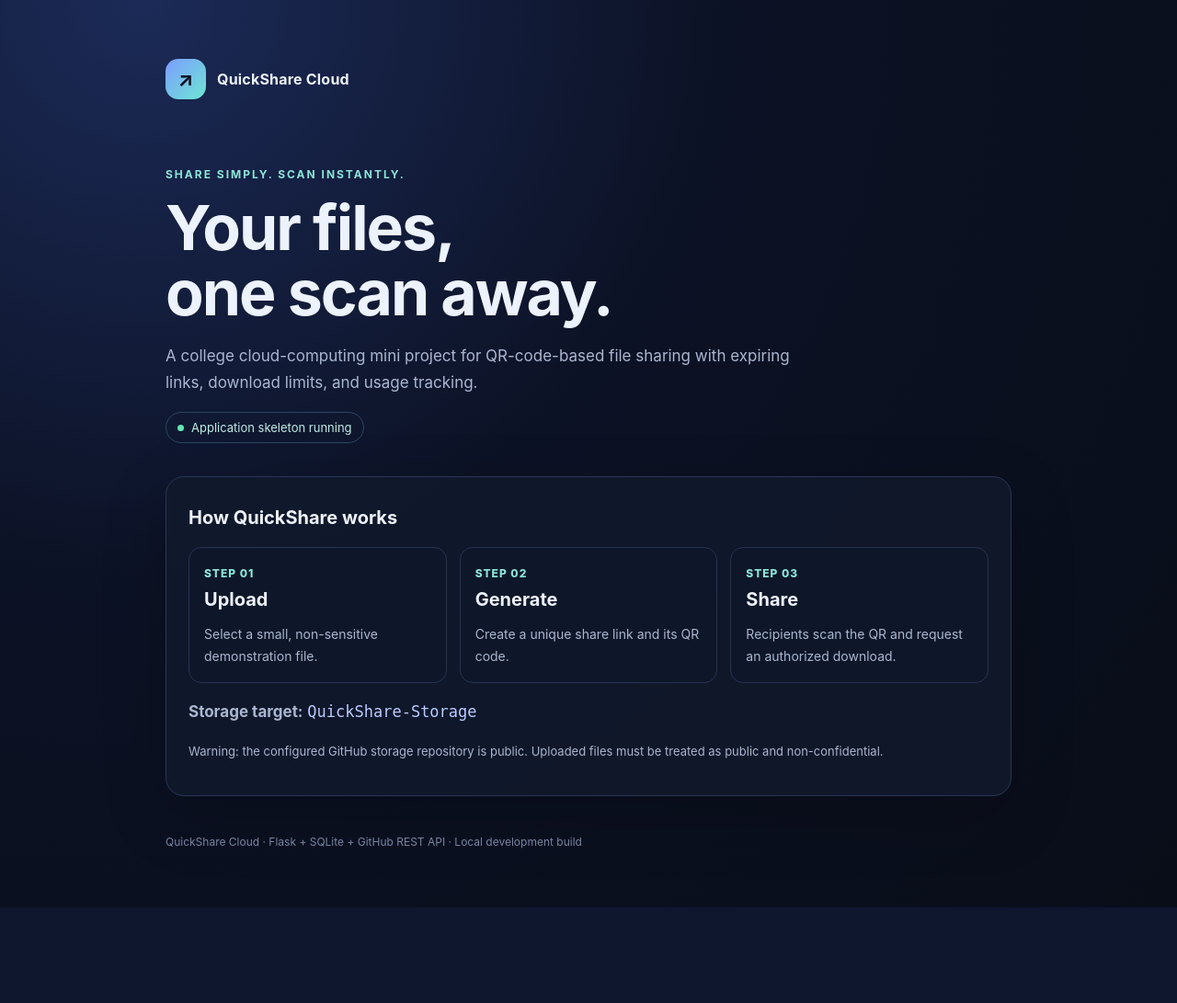
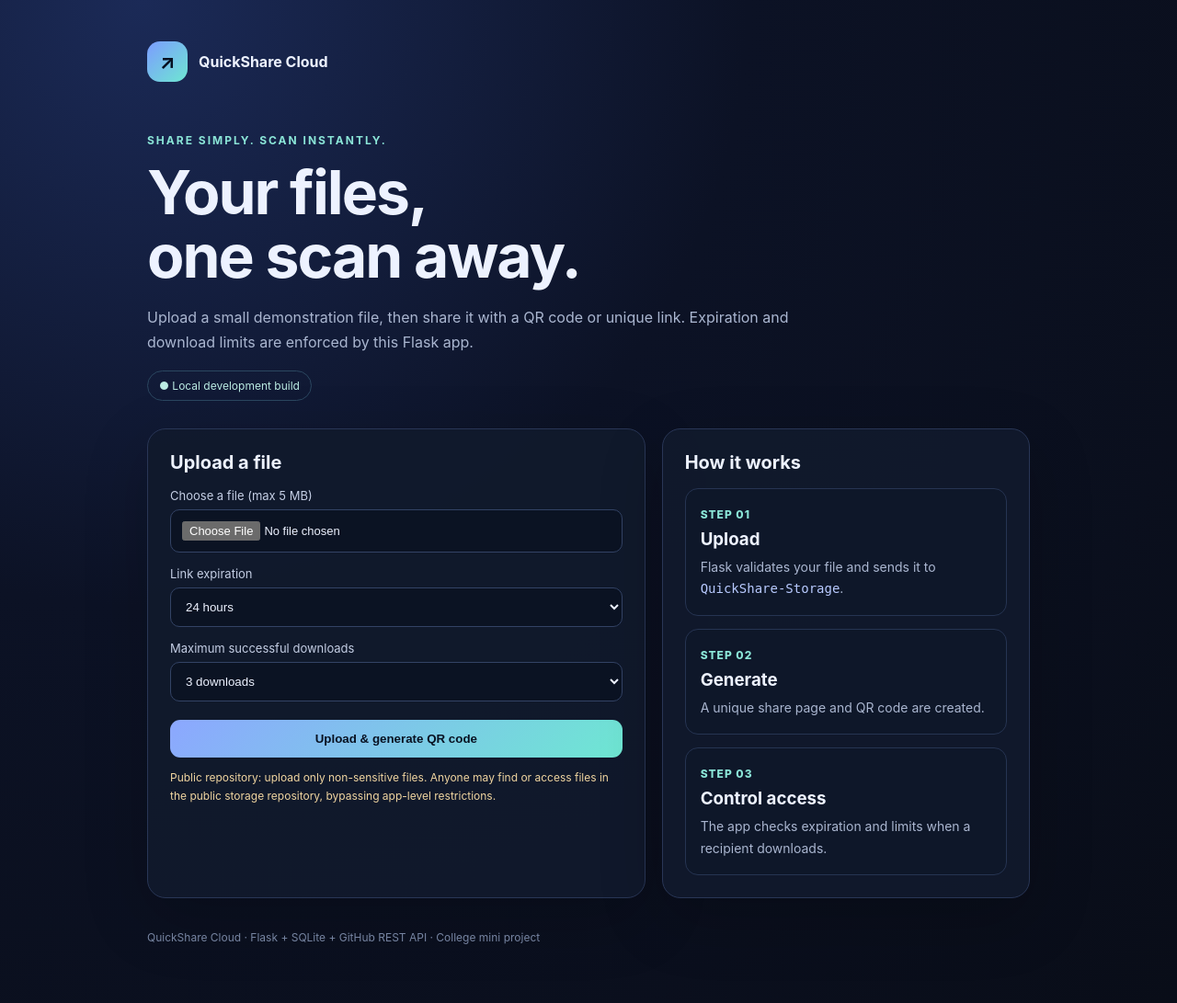
Before and after one commit to Darshan-U-P/QuickShare-Cloud, a Flask app: page / in a window 1280 px wide. Shown: the whole page at 92% size. Before the commit the page ends 987 px from the top, so only its background shows below. Run offline with Flask 3, Linux system fonts and the light colour scheme.

Commit message:
Add QuickShare file upload form

```diff
--- a/templates/index.html
+++ b/templates/index.html
@@ -8,23 +8,33 @@
     :root { color-scheme: dark; font-family: Inter, system-ui, Segoe UI, sans-serif; }
     * { box-sizing: border-box; }
     body { margin: 0; min-height: 100vh; color: #edf2ff; background: radial-gradient(circle at 12% 0%, #1b2a57 0, #0c1225 42%, #090d18 100%); }
-    main { width: min(920px, 92vw); margin: 0 auto; padding: 64px 0; }
-    .brand { display: flex; align-items: center; gap: 12px; font-weight: 750; letter-spacing: .2px; }
+    main { width: min(960px, 92vw); margin: 0 auto; padding: 45px 0 64px; }
+    .brand { display: flex; align-items: center; gap: 12px; font-weight: 750; }
     .mark { display: grid; place-items: center; width: 44px; height: 44px; border-radius: 14px; background: linear-gradient(135deg, #7c9cff, #6ee7d2); color: #071021; font-size: 22px; }
-    .hero { margin-top: 70px; max-width: 700px; }
+    .hero { margin-top: 52px; max-width: 720px; }
     .eyebrow { color: #8be6d8; text-transform: uppercase; letter-spacing: 2px; font-size: 12px; font-weight: 700; }
-    h1 { font-size: clamp(38px, 7vw, 68px); line-height: 1.04; margin: 14px 0 20px; letter-spacing: -2px; }
-    p { color: #aab6d0; line-height: 1.7; font-size: 17px; }
-    .panel { margin-top: 36px; padding: 24px; border: 1px solid #293656; border-radius: 20px; background: #111a2ccc; box-shadow: 0 22px 70px #0003; }
-    .steps { display: grid; grid-template-columns: repeat(auto-fit, minmax(180px, 1fr)); gap: 14px; margin-top: 20px; }
+    h1 { font-size: clamp(38px, 7vw, 66px); line-height: 1.04; margin: 14px 0 20px; letter-spacing: -2px; }
+    h2 { font-size: 20px; margin: 0 0 16px; }
+    p { color: #aab6d0; line-height: 1.7; }
+    .layout { display: grid; grid-template-columns: minmax(0, 1.15fr) minmax(260px, .85fr); gap: 18px; margin-top: 30px; }
+    .panel { padding: 24px; border: 1px solid #293656; border-radius: 20px; background: #111a2ce8; box-shadow: 0 22px 70px #0003; }
+    label { display: block; font-size: 13px; color: #c4cee4; margin: 15px 0 7px; }
+    input[type=file], select { width: 100%; background: #0b1323; color: #edf2ff; border: 1px solid #334365; border-radius: 10px; padding: 12px; }
+    input[type=file] { font-size: 13px; }
+    button { margin-top: 20px; border: 0; border-radius: 11px; width: 100%; padding: 13px 16px; background: linear-gradient(135deg, #8ca7ff, #6ee7d2); color: #081222; font-weight: 800; cursor: pointer; }
+    .status { display: inline-flex; align-items: center; gap: 8px; border: 1px solid #2b4760; border-radius: 999px; padding: 8px 12px; font-size: 12px; color: #bcece4; }
+    .steps { display: grid; gap: 14px; }
     .step { padding: 16px; border-radius: 14px; border: 1px solid #263452; background: #0e1729; }
     .num { color: #8be6d8; font-size: 12px; font-weight: 800; letter-spacing: 1px; }
-    h2 { font-size: 20px; margin: 8px 0; }
-    .step p { font-size: 14px; margin-bottom: 0; }
-    .status { display: inline-flex; align-items: center; gap: 8px; border: 1px solid #2b4760; border-radius: 999px; padding: 8px 12px; font-size: 13px; color: #bcece4; }
-    .dot { width: 7px; height: 7px; border-radius: 50%; background: #61e6b1; }
+    .step h3 { margin: 7px 0; }
+    .step p { margin: 0; font-size: 14px; }
+    .flash { padding: 12px 14px; border-radius: 12px; margin: 18px 0; font-size: 14px; }
+    .error { border: 1px solid #884650; background: #351b26; color: #ffd9de; }
+    .success { border: 1px solid #2b7566; background: #10332e; color: #c0fff0; }
+    .warning { color: #f0d5a0; font-size: 12px; }
     code { color: #b8caff; }
-    footer { color: #7785a2; margin-top: 42px; font-size: 12px; }
+    footer { color: #7785a2; margin-top: 35px; font-size: 12px; }
+    @media (max-width: 720px) { .layout { grid-template-columns: 1fr; } .hero { margin-top: 38px; } }
   </style>
 </head>
 <body>
@@ -33,20 +43,50 @@
     <section class="hero">
       <span class="eyebrow">Share simply. Scan instantly.</span>
       <h1>Your files,<br>one scan away.</h1>
-      <p>A college cloud-computing mini project for QR-code-based file sharing with expiring links, download limits, and usage tracking.</p>
-      <span class="status"><span class="dot"></span>Application skeleton running</span>
+      <p>Upload a small demonstration file, then share it with a QR code or unique link. Expiration and download limits are enforced by this Flask app.</p>
+      <span class="status">● Local development build</span>
     </section>
-    <section class="panel">
-      <h2>How QuickShare works</h2>
-      <div class="steps">
-        <article class="step"><span class="num">STEP 01</span><h2>Upload</h2><p>Select a small, non-sensitive demonstration file.</p></article>
-        <article class="step"><span class="num">STEP 02</span><h2>Generate</h2><p>Create a unique share link and its QR code.</p></article>
-        <article class="step"><span class="num">STEP 03</span><h2>Share</h2><p>Recipients scan the QR and request an authorized download.</p></article>
+
+    {% with messages = get_flashed_messages(with_categories=true) %}
+      {% for category, message in messages %}
+        <div class="flash {{ category }}">{{ message }}</div>
+      {% endfor %}
+    {% endwith %}
+
+    <section class="layout">
+      <div class="panel">
+        <h2>Upload a file</h2>
+        <form action="{{ url_for('upload') }}" method="post" enctype="multipart/form-data">
+          <label for="file">Choose a file (max {{ (config.MAX_CONTENT_LENGTH // (1024 * 1024)) }} MB)</label>
+          <input id="file" name="file" type="file" required>
+          <label for="expiry">Link expiration</label>
+          <select id="expiry" name="expiry">
+            <option value="10m">10 minutes</option>
+            <option value="1h">1 hour</option>
+            <option value="24h" selected>24 hours</option>
+            <option value="7d">7 days</option>
+          </select>
+          <label for="max_downloads">Maximum successful downloads</label>
+          <select id="max_downloads" name="max_downloads">
+            <option value="1">1 download</option>
+            <option value="3" selected>3 downloads</option>
+            <option value="5">5 downloads</option>
+            <option value="10">10 downloads</option>
+          </select>
+          <button type="submit">Upload &amp; generate QR code</button>
+        </form>
+        <p class="warning">Public repository: upload only non-sensitive files. Anyone may find or access files in the public storage repository, bypassing app-level restrictions.</p>
       </div>
-      <p><strong>Storage target:</strong> <code>{{ storage_repo }}</code></p>
-      <p style="font-size:13px">Warning: the configured GitHub storage repository is public. Uploaded files must be treated as public and non-confidential.</p>
+      <div class="panel">
+        <h2>How it works</h2>
+        <div class="steps">
+          <article class="step"><span class="num">STEP 01</span><h3>Upload</h3><p>Flask validates your file and sends it to <code>{{ storage_repo }}</code>.</p></article>
+          <article class="step"><span class="num">STEP 02</span><h3>Generate</h3><p>A unique share page and QR code are created.</p></article>
+          <article class="step"><span class="num">STEP 03</span><h3>Control access</h3><p>The app checks expiration and limits when a recipient downloads.</p></article>
+        </div>
+      </div>
     </section>
-    <footer>QuickShare Cloud · Flask + SQLite + GitHub REST API · Local development build</footer>
+    <footer>QuickShare Cloud · Flask + SQLite + GitHub REST API · College mini project</footer>
   </main>
 </body>
 </html>
```
